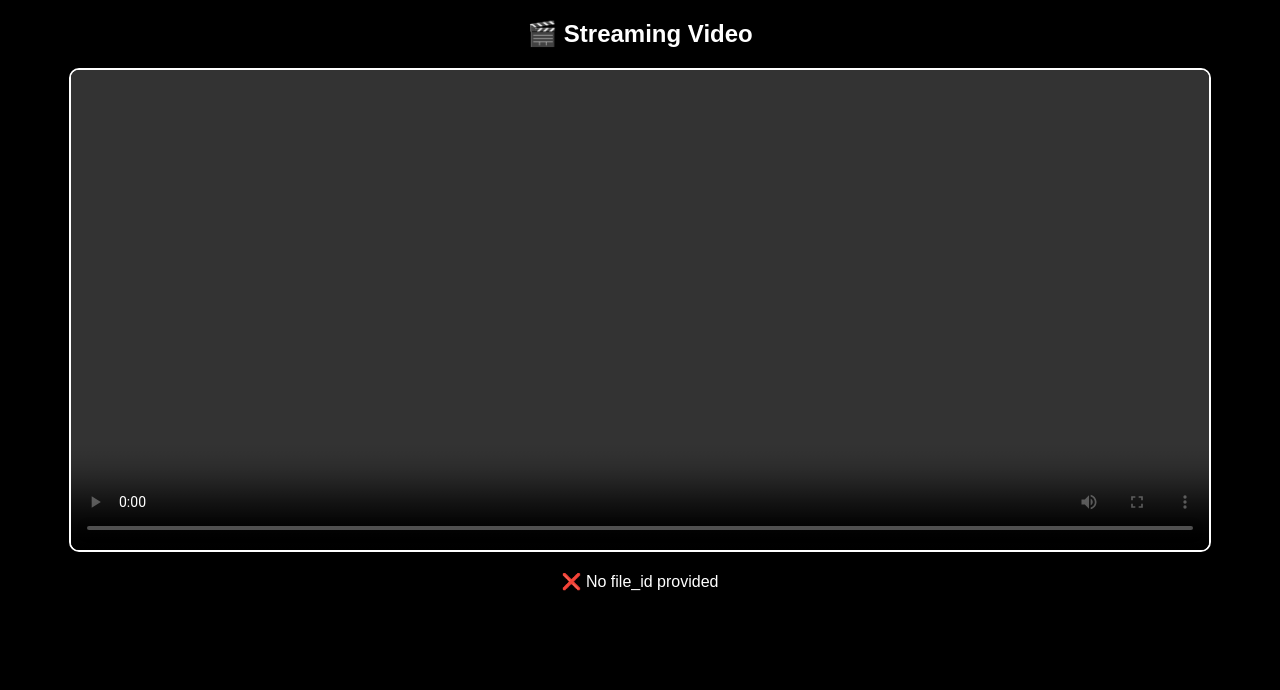
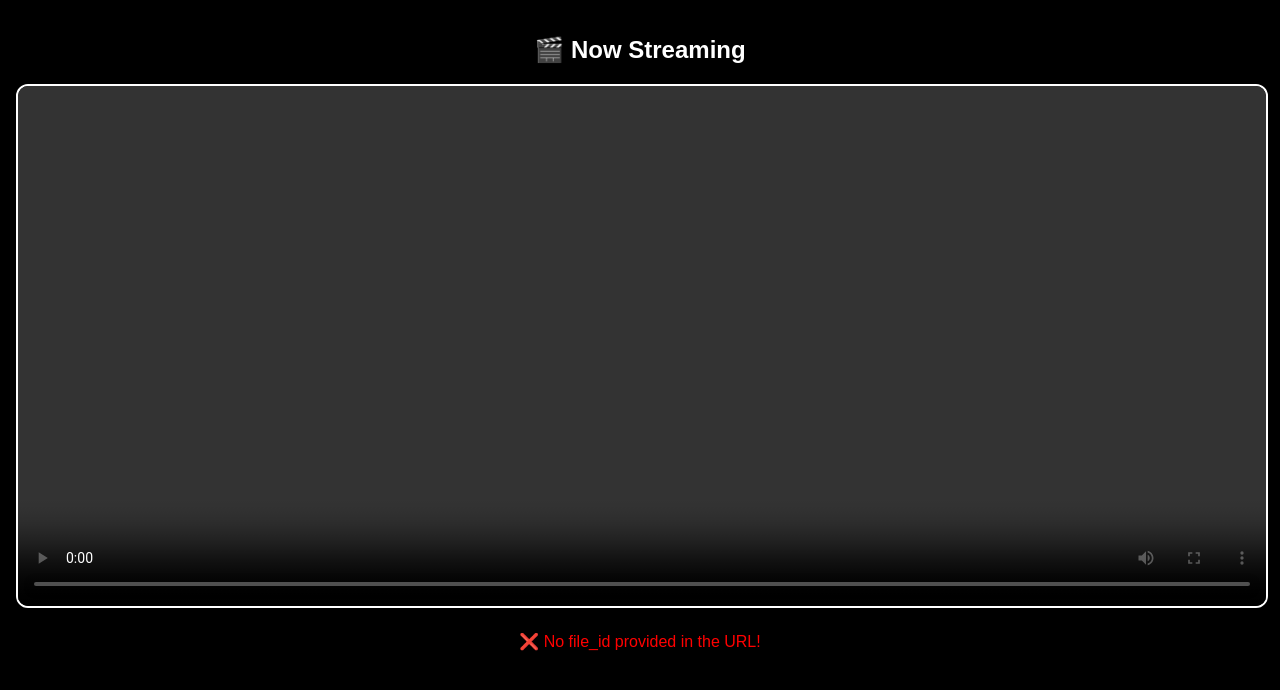
Before and after one commit to praneeth-coder-2005/Mini-App-Stream, a plain HTML site: page index.html in a window 1280 px wide. Drawn offline with Linux system fonts and the light colour scheme.

Commit message:
Update index.html

```diff
--- a/index.html
+++ b/index.html
@@ -1,24 +1,47 @@
 <!DOCTYPE html>
-<html>
+<html lang="en">
 <head>
-  <title>Telegram Video Stream</title>
   <meta charset="UTF-8" />
-  <meta name="viewport" content="width=device-width, initial-scale=1.0" />
+  <meta name="viewport" content="width=device-width, initial-scale=1.0"/>
+  <title>📺 Stream Telegram Video</title>
+  <style>
+    body {
+      background-color: #000;
+      color: #fff;
+      font-family: sans-serif;
+      text-align: center;
+      margin: 0;
+      padding: 1rem;
+    }
+    video {
+      width: 100%;
+      max-height: 65vh;
+      border-radius: 12px;
+      border: 2px solid #fff;
+    }
+    .error {
+      color: red;
+      margin-top: 20px;
+    }
+  </style>
 </head>
-<body style="background-color:#000;color:white;text-align:center;font-family:sans-serif">
-  <h2>🎬 Streaming Video</h2>
-  <video id="player" controls style="width:90%;max-height:60vh;border:2px solid #fff;border-radius:10px;"></video>
+<body>
+  <h2>🎬 Now Streaming</h2>
+  <video id="player" controls autoplay></video>
+  <div id="error" class="error"></div>
 
   <script>
-    const urlParams = new URLSearchParams(window.location.search);
-    const fileId = urlParams.get("file_id");
+    const params = new URLSearchParams(window.location.search);
+    const fileId = params.get("file_id");
     const player = document.getElementById("player");
+    const errorBox = document.getElementById("error");
 
-    if (fileId) {
-      const streamUrl = `https://your-worker.subdomain.workers.dev/stream?file_id=${fileId}`;
-      player.src = streamUrl;
+    if (!fileId) {
+      errorBox.textContent = "❌ No file_id provided in the URL!";
     } else {
-      document.body.innerHTML += "<p>❌ No file_id provided</p>";
+      // Change this to your Koyeb stream URL
+      const streamURL = `https://yourapp.koyeb.app/stream?file_id=${fileId}`;
+      player.src = streamURL;
     }
   </script>
 </body>
```
